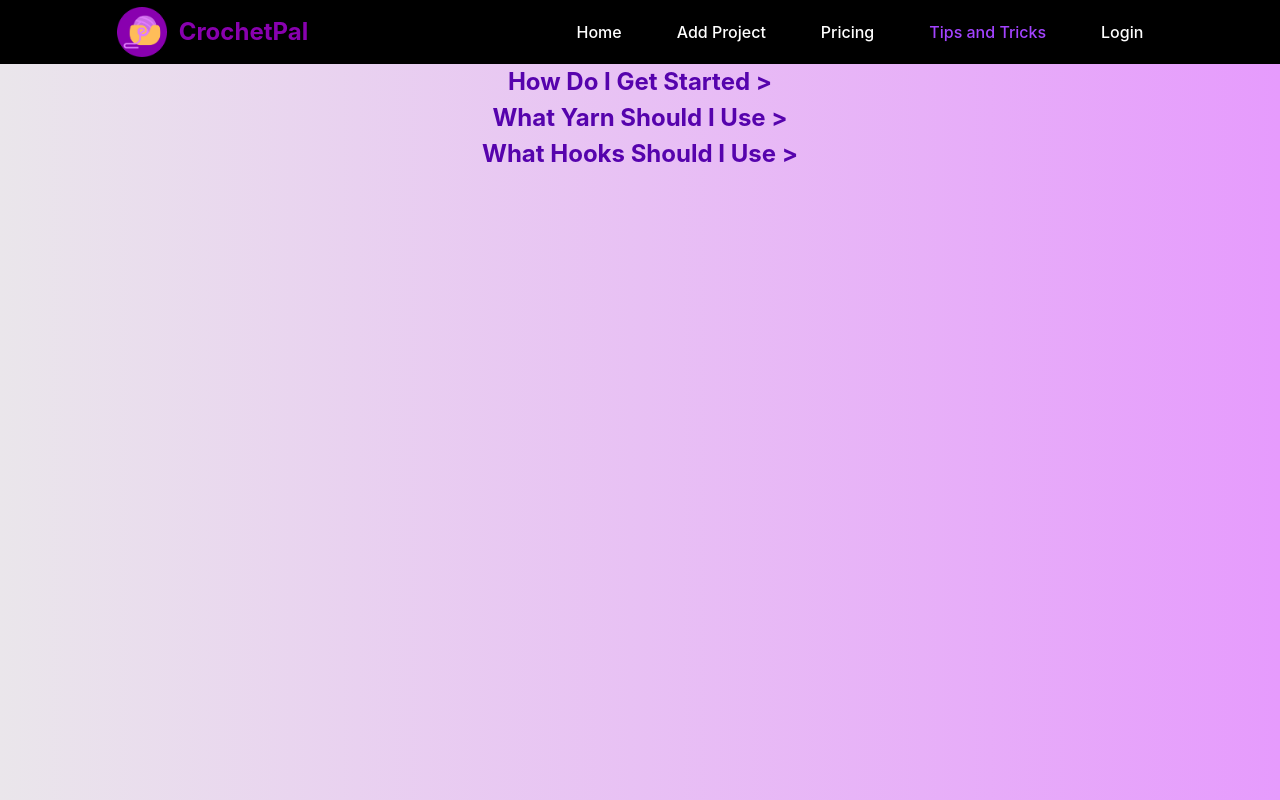
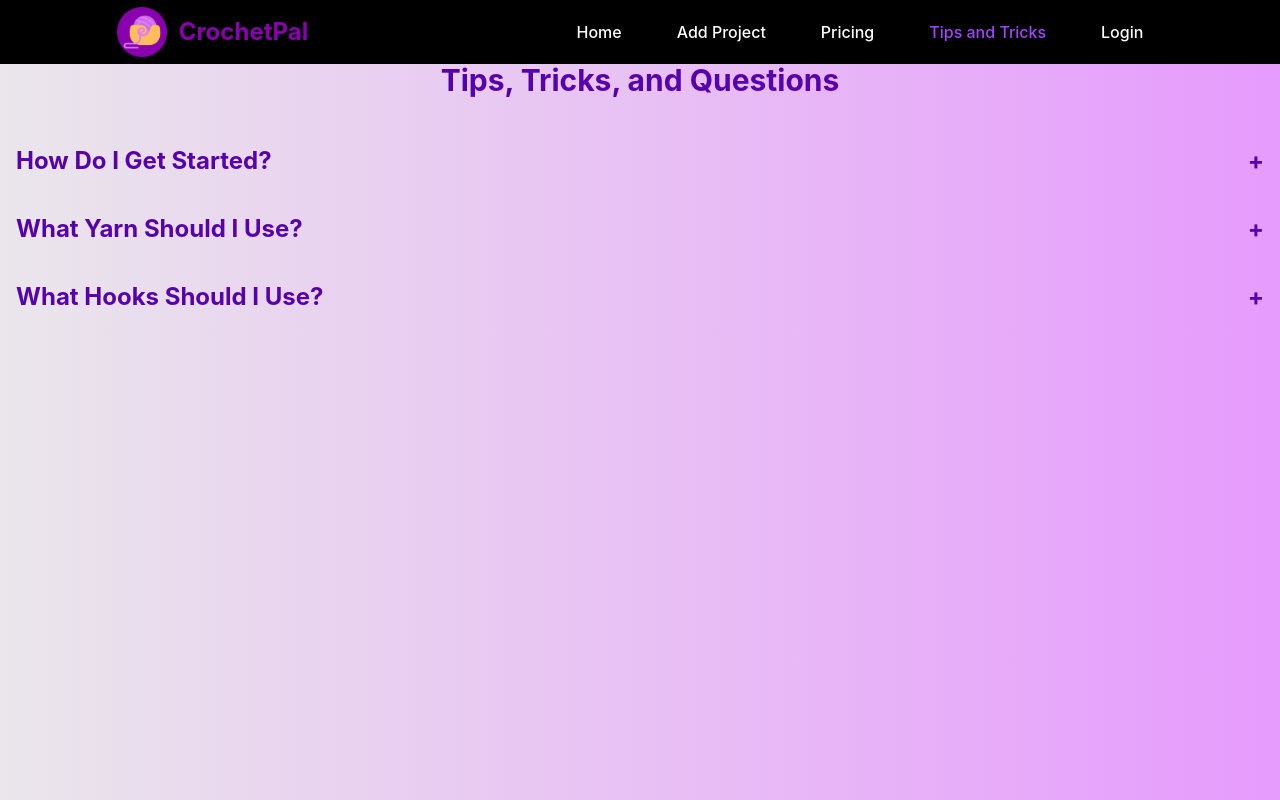
Before and after one commit to mabelheiner/crochetpal, a React (Vite) app: page /tips in a window 1280 px wide. Built offline with nearby package versions, Linux system fonts and the light colour scheme; no server answers.

Commit message:
added some styles to tips and tricks

```diff
--- a/src/TipsAndTricks.css
+++ b/src/TipsAndTricks.css
@@ -0,0 +1,19 @@
+
+.rotate-180 {
+    transform: rotate(180deg); /* Rotate the span element */
+}
+
+.expanded {
+    transform: translateY(100%); /* Move the element down */
+}
+
+.question {
+    padding: 1em;
+}
+.question .questionText{
+    text-align: left;
+}
+
+.question .questionText span.drop {
+    float: right;
+}
--- a/src/TipsAndTricks.jsx
+++ b/src/TipsAndTricks.jsx
@@ -15,8 +15,9 @@ const TipsAndTricks = () => {
   return (
     <>
       <Navbar active='tips' />
+      <h1>Tips, Tricks, and Questions </h1>
       <div className='question'>
-        <h2 onClick={() => toggleAnswer('getStarted')} className='questionText'>How Do I Get Started <span className='drop'>{answersVisible['getStarted'] ? '\u2228' : '>'}</span></h2>
+        <h2 onClick={() => toggleAnswer('getStarted')} className='questionText'>How Do I Get Started? <span className='drop'>{answersVisible['getStarted'] ? '-' : '+'}</span></h2>
         {answersVisible['getStarted'] && (
           <p>
             Start by gathering your materials and following a beginner-friendly tutorial.
@@ -24,7 +25,7 @@ const TipsAndTricks = () => {
         )}
       </div>
       <div className='question'>
-        <h2 onClick={() => toggleAnswer('yarn')} className='questionText'>What Yarn Should I Use <span className='drop'>{answersVisible['getStarted'] ? '\u2228' : '>'}</span></h2>
+      <h2 onClick={() => toggleAnswer('yarn')} className='questionText'>What Yarn Should I Use? <span className='drop'>{answersVisible['yarn'] ? '-' : '+'}</span></h2>
         {answersVisible['yarn'] && (
           <p>
             Choose a yarn that suits the project and fits your preferences for texture and color.
@@ -32,7 +33,7 @@ const TipsAndTricks = () => {
         )}
       </div>
       <div className='question'>
-        <h2 onClick={() => toggleAnswer('hooks')} className='questionText'>What Hooks Should I Use <span className='drop'>{answersVisible['getStarted'] ? '\u2228' : '>'}</span></h2>
+      <h2 onClick={() => toggleAnswer('hooks')} className='questionText'>What Hooks Should I Use? <span className='drop'>{answersVisible['hooks'] ? '-' : '+'}</span></h2>
         {answersVisible['hooks'] && (
           <p>
             Use hooks recommended for the yarn and project to achieve the desired outcome.
```
